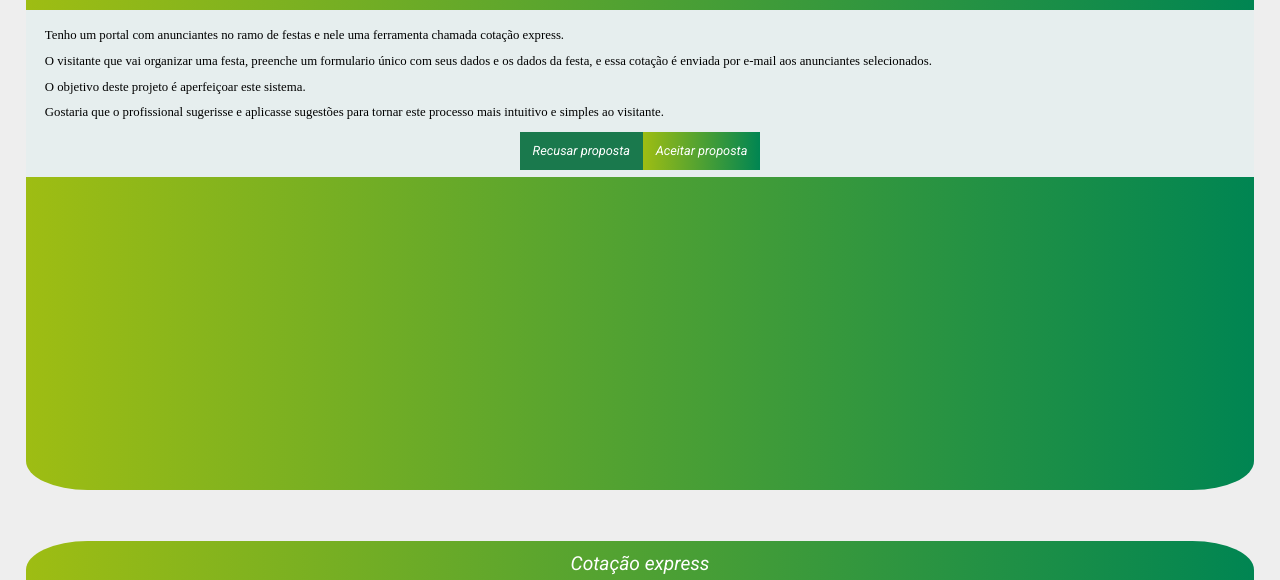
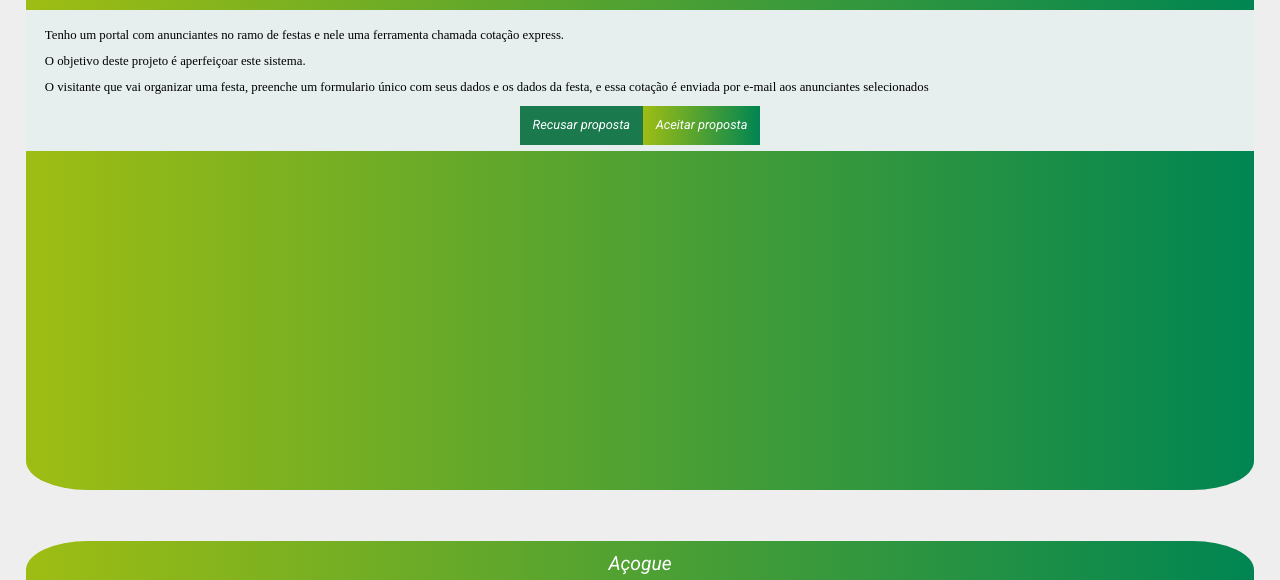
Before and after one commit to RicardoMourao-py/f4d, a plain HTML site: page index.html in a window 1280 px wide. Shown: the part 153-733 px from the top of the page. Drawn offline with Linux system fonts and the light colour scheme.

Commit message:
Com javascript

```diff
--- a/index.html
+++ b/index.html
@@ -22,26 +22,25 @@
             <ul class="post-content">
               <!-- 1 POST -->
               <li class="post">
-                <h1 class="nome_projeto">Cotação express</h1>
+                <h1 class="nome_projeto">{{nome}}</h1>
                 <!-- Aqui vai o logo para circulo com a letra-->
                 <div class="imagem_projeto">
                   <img src="img/l1.png" alt="Logo da empresa">
                 </div>
                 <h2 class="valor_projeto">Valor inicial: {{valor}}</h2>
                 <div class="informacoes">
-                  <p class="texto_projeto">Tenho um portal com anunciantes no ramo de festas e nele uma ferramenta chamada cotação express.</p>
-                  <p class="texto_projeto">O visitante que vai organizar uma festa, preenche um formulario único com seus dados e os dados da festa, e essa cotação é enviada por e-mail aos anunciantes selecionados.</p>
-                  <p class="texto_projeto">O objetivo deste projeto é aperfeiçoar este sistema.</p>
-                  <p class="texto_projeto">Gostaria que o profissional sugerisse e aplicasse sugestões para tornar este processo mais intuitivo e simples ao visitante.</p>
+                  <p class="texto_projeto">{{proposta1}}</p>
+                  <p class="texto_projeto">{{proposta2}}</p>
+                  <p class="texto_projeto">{{proposta3}}</p>
                     <div class="botoes_pagina">
-                      <a class="voltar" href="#" >Recusar proposta</a>
+                      <a class="voltar" href="#">Recusar proposta</a>
                       <a class="enviar" href="confirmacao.html">Aceitar proposta</a>
                     </div>
                 </div>
               </li>
               <!-- 2 POST -->
               <li class="post">
-                <h1 class="nome_projeto">Cotação express</h1>
+                <h1 class="nome_projeto n2">{{nome}}</h1>
                 <!-- Aqui vai o logo para circulo com a letra-->
                 <div class="imagem_projeto">
                   <img src="img/l1.png" alt="Logo da empresa">
--- a/script/data.js
+++ b/script/data.js
@@ -3,12 +3,14 @@ let dados = {
     "p1": {
         "nome": "Padaria",
         "valor": "100,00",
-        "proposta": "Tenho um portal com anunciantes no ramo de festas e nele uma ferramenta chamada cotação express."
+        "proposta1": "Tenho um portal com anunciantes no ramo de festas e nele uma ferramenta chamada cotação express.",
+        "proposta2": "O objetivo deste projeto é aperfeiçoar este sistema.",
+        "proposta3": "O visitante que vai organizar uma festa, preenche um formulario único com seus dados e os dados da festa, e essa cotação é enviada por e-mail aos anunciantes selecionados"
     },
     "p2":{
         "nome": "Açogue",
         "valor": "10,00",
-        "proposta": "O visitante que vai organizar uma festa, preenche um formulario único com seus dados e os dados da festa, e essa cotação é enviada por e-mail aos anunciantes selecionados"
+        "proposta": "O visitante que vai organizar uma festa, preenche um formulario único com seus dados e os dados da festa, e essa cotação é enviada por e-mail aos anunciantes selecionados",
     },
     "p3":{
         "nome": "Material de Construção",
--- a/script/script.js
+++ b/script/script.js
@@ -1,5 +1,16 @@
 document.addEventListener("DOMContentLoaded",function(){
     console.log(dados)
+    coDesReplace(".nome_projeto",dados["propostas"]["p1"])
     coDesReplace(".valor_projeto",dados["propostas"]["p1"])
+    coDesReplace(".informacoes",dados["propostas"]["p1"])
+
+    coDesReplace(".n2",dados["propostas"]["p2"])
+    var lista = document.querySelectorAll(".post")
+    for(elemento of lista){
+        var voltar = elemento.querySelector(".voltar")
+        voltar.addEventListener("click",function(event){
+            event.currentTarget.parentElement.parentElement.parentElement.style.display = "none"
+        })
+    }
 
 })
```
